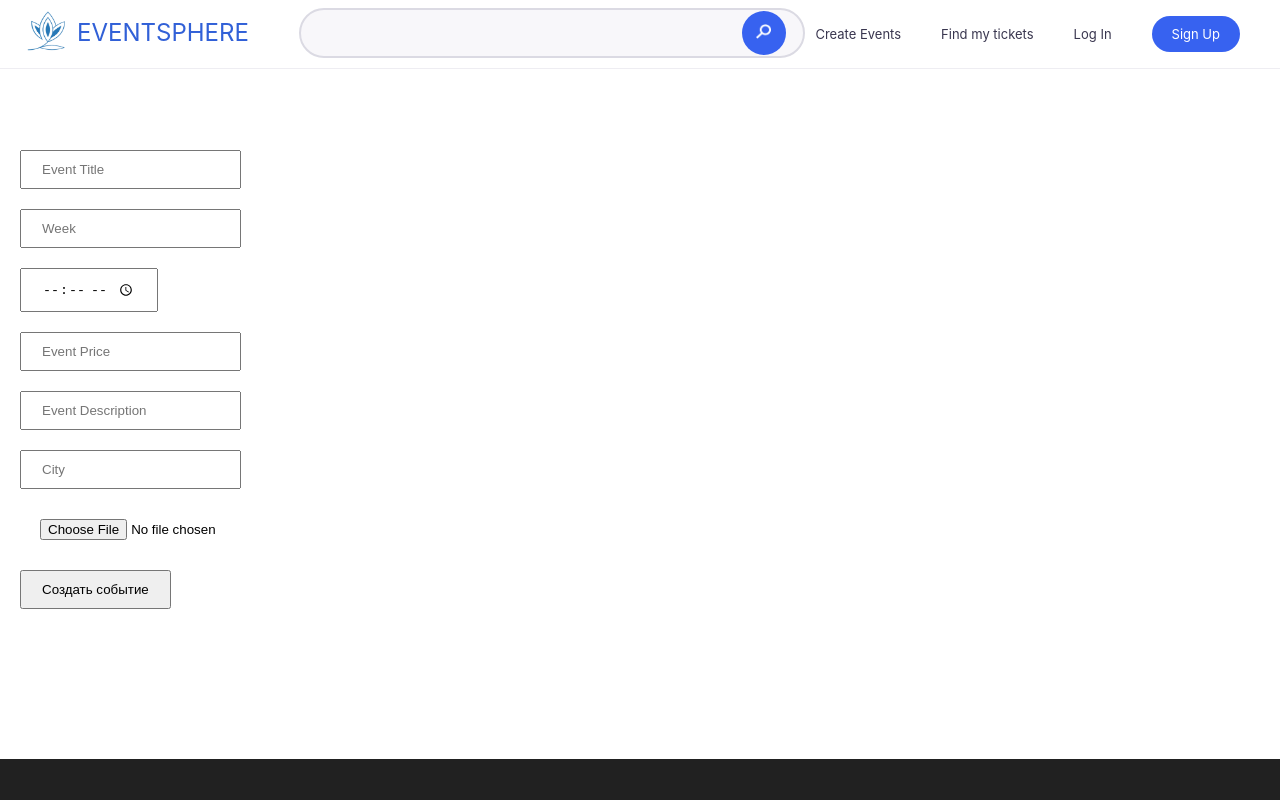
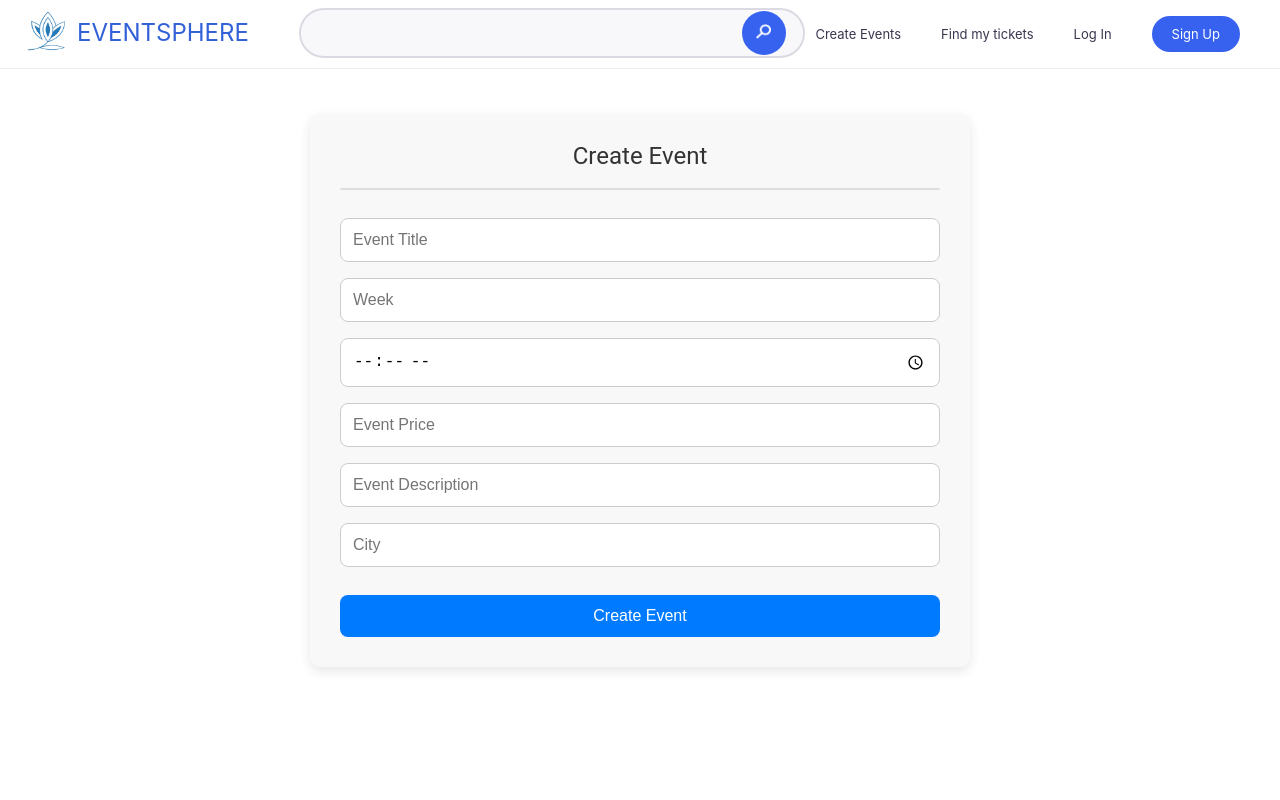
Before and after one commit to AndrLoko/event-sphere, a React (Vite) app: page /create-events in a window 1280 px wide. Shown: the top 800 px of the page. Built offline with nearby package versions, Linux system fonts and the light colour scheme.

Commit message:
Finished Registration and styled Login page

```diff
--- a/src/pages/CreateEvents/CreateEvents.jsx
+++ b/src/pages/CreateEvents/CreateEvents.jsx
@@ -1,7 +1,7 @@
 import React, { useState, useEffect } from 'react';
 import { useNavigate } from 'react-router-dom';
-import Footer from '../../components/Footer/Footer.jsx'
-import './CreateEvents.scss'
+import Footer from '../../components/Footer/Footer.jsx';
+import './CreateEvents.scss';
 
 export default function CreateEvents() {
   const [inputTitle, setInputTitle] = useState("");
@@ -10,14 +10,14 @@ export default function CreateEvents() {
   const [inputDescr, setInputDescr] = useState("");
   const [inputCity, setInputCity] = useState("");
 
-  const [image, setImage] = useState(null)
-  const [tag, setTag] = useState()
+  const [image, setImage] = useState(null);
+  const [tag, setTag] = useState();
   const [events, setEvents] = useState([]);
 
   const [week, setWeek] = useState("");
   const [isOpen, setIsOpen] = useState(false);
 
-  const weeks = ["Monday", "Thuesday", "Wensday", "Thurday", "Friday", "Saturday", "Sunday"];
+  const weeks = ["Monday", "Tuesday", "Wednesday", "Thursday", "Friday", "Saturday", "Sunday"];
 
   const handleSelect = (week) => {
     setWeek(week);
@@ -26,27 +26,25 @@ export default function CreateEvents() {
 
   const navigate = useNavigate();
 
-  useEffect (() => {
-    const savedImage = localStorage.getItem('userImage')
+  useEffect(() => {
+    const savedImage = localStorage.getItem('userImage');
     if (savedImage) {
-      setImage(savedImage)
+      setImage(savedImage);
     }
-  }, [])
-
+  }, []);
 
   const handleImageUpload = (event) => {
-    const file = event.target.files[0]
+    const file = event.target.files[0];
     if (file) {
-      const reader = new FileReader()
+      const reader = new FileReader();
       reader.onloadend = () => {
         const base64Image = reader.result;
-        setImage(base64Image)
-        localStorage.setItem("userImage", base64Image)
+        setImage(base64Image);
+        localStorage.setItem("userImage", base64Image);
       };
-      reader.readAsDataURL(file)
+      reader.readAsDataURL(file);
     }
-  }
-
+  };
 
   useEffect(() => {
     const eventsFromStorage = JSON.parse(localStorage.getItem("events")) || [];
@@ -70,7 +68,6 @@ export default function CreateEvents() {
     setEvents(updatedEvents);
     localStorage.setItem("events", JSON.stringify(updatedEvents));
 
-
     setInputTitle("");
     setInputTime("");
     setInputPrice("");
@@ -80,9 +77,9 @@ export default function CreateEvents() {
   }
 
   return (
-
-
+      <div>
         <div className="input__wrapper">
+          <h2 className="form-heading">Create Event</h2>
 
           <div className="create-wrapper" onClick={() => setIsOpen(!isOpen)}>
             <div className={`create-choice ${isOpen ? "open" : ""}`}>
@@ -97,51 +94,70 @@ export default function CreateEvents() {
               ))}
             </div>
           </div>
+
           <input
             type="text"
+            className="input-field"
             value={inputTitle}
             onChange={(e) => setInputTitle(e.target.value)}
             placeholder="Event Title"
           />
+
           <input
             type="text"
-            className="create__input"
+            className="input-field"
             placeholder="Week"
             value={week}
             onClick={() => setIsOpen(!isOpen)}
           />
+
           <input
             type="time"
+            className="input-field"
             value={inputTime}
             onChange={(e) => setInputTime(e.target.value)}
           />
+
           <input
             type="number"
+            className="input-field"
             value={inputPrice}
             onChange={(e) => setInputPrice(e.target.value)}
             placeholder="Event Price"
           />
+
           <input
             type="text"
+            className="input-field"
             value={inputDescr}
             onChange={(e) => setInputDescr(e.target.value)}
             placeholder="Event Description"
           />
+
           <input
             type="text"
+            className="input-field"
             value={inputCity}
             onChange={(e) => setInputCity(e.target.value)}
             placeholder="City"
           />
+
           <input
             type="file"
-        accept='*image/*'
+            className="input-file"
+            accept="*image/*"
             onChange={handleImageUpload}
           />
-      {image && <img src={image} alt="" className='create__image' />}
-      <button onClick={handleClick}>Создать событие</button>
 
+          {image && <img src={image} alt="Event" className="create__image" />}
+
+          <button onClick={handleClick} className="submit-button">
+            Create Event
+          </button>
+
+        </div>
         <Footer />
       </div>
+
   );
 }
--- a/src/pages/CreateEvents/CreateEvents.scss
+++ b/src/pages/CreateEvents/CreateEvents.scss
@@ -1,60 +1,120 @@
+/* Основной контейнер */
 .input__wrapper {
-    & > input,
-    & > button {
-      display: block;
-      margin-top: 20px;
-      margin-left: 20px;
-      padding: 10px 20px;
-    }
-  }
+  width: 100%;
+  max-width: 600px;
+  margin: 0 auto;
+  padding: 30px;
+  background-color: #f8f8f8;
+  border-radius: 10px;
+  box-shadow: 0 4px 12px rgba(0, 0, 0, 0.1);
+  font-family: 'Roboto', sans-serif;
+}
+
+/* Контейнер для выбора дня недели */
+.create-wrapper {
+  position: relative;
+  margin-bottom: 20px;
+}
+
+.create-choice {
+  display: flex;
+  flex-direction: column;
+  background-color: #ffffff;
+  border-radius: 8px;
+  border: 1px solid #ddd;
+  max-height: 0;
+  overflow: hidden;
+  transition: max-height 0.3s ease-in-out;
+}
+
+
+.create-choice.open {
+  max-height: 200px;
+  padding: 10px;
+}
+
+.create-item {
+  padding: 10px;
+  cursor: pointer;
+  transition: background-color 0.3s ease;
+}
+
+
+.create-item:hover {
+  background-color: #007BFF;
+  color: white;
+}
+
+
+.input-field {
+  width: 100%;
+  padding: 12px;
+  margin: 8px 0;
+  border: 1px solid #ccc;
+  border-radius: 8px;
+  font-size: 16px;
+  box-sizing: border-box;
+  transition: border-color 0.3s ease;
+}
+
+
+.input-field:focus {
+  border-color: #007BFF;
+  outline: none;
+}
+
+
+.submit-button {
+  padding: 12px 20px;
+  background-color: #007BFF;
+  color: white;
+  border: none;
+  border-radius: 8px;
+  font-size: 16px;
+  cursor: pointer;
+  transition: background-color 0.3s ease;
+  width: 100%;
+  margin-top: 20px;
+}
+
+
+.submit-button:hover {
+  background-color: #0056b3;
+}
+
+.submit-button:focus {
+  outline: none;
+}
 
 
 .create__image {
-  width: 500px;
-  height: 300px;
-  padding-left: 20px;
-  object-fit: cover;
+  width: 100%;
+  height: auto;
+  margin-top: 20px;
+  border-radius: 8px;
+  box-shadow: 0 4px 12px rgba(0, 0, 0, 0.1);
 }
 
 
-.create__input {
-
+.footer-link {
+  color: #007BFF;
+  text-decoration: none;
+  font-weight: bold;
 }
 
-.create-wrapper {
-  display: inline-block;
-  cursor: pointer;
+.footer-link:hover {
+  text-decoration: underline;
 }
 
-.create-choice {
-  position: absolute;
-  margin-top: 10px;
-  padding: 10px 0;
-  left: 20px;
-  top: 570px;
-  background: white;
-  border: 1px solid #ccc;
-  border-radius: 5px;
-  width: 150px;
-  display: none;
-  box-shadow: 0px 4px 6px rgba(0, 0, 0, 0.1);
-  z-index: 2;
+/* Заголовок */
+.form-heading {
+  font-size: 24px;
+  margin-bottom: 20px;
+  text-align: center;
+  color: #333;
 }
 
-.create-choice.open {
-  display: block;
+/* Стили для поля загрузки изображения */
+.input-file {
+  display: none;
 }
-
-.create-item {
-  font-family: Roboto;
-  padding: 10px;
-  cursor: pointer;
-  list-style-type: none;
-  color: black;
-  font-size: 15px;
-
-  &:hover {
-    background: #f0f0f0;
-    color: #3762f0;
-  }
-}
--- /dev/null
+++ b/src/pages/LogIn/Login.scss
@@ -0,0 +1,61 @@
+.login__container {
+    max-width: 400px;
+    margin: 0 auto;
+    padding: 20px;
+    background-color: #f7f7f7;
+    border-radius: 8px;
+    box-shadow: 0 4px 8px rgba(0, 0, 0, 0.1);
+  }
+
+  .login__heading {
+    display: flex;
+    font-family: Roboto;
+    font-weight: 400;
+    text-align: center;
+    color: #007bff;
+    font-size: 2rem;
+    margin-bottom: 20px;
+  }
+
+  .login__form {
+    display: flex;
+    flex-direction: column;
+  }
+
+  .form__group {
+    margin-bottom: 15px;
+  }
+
+  .form__input {
+    width: 100%;
+    padding: 10px;
+    font-size: 1rem;
+    border: 1px solid #ccc;
+    border-radius: 4px;
+    box-sizing: border-box;
+  }
+
+  .form__input:focus {
+    outline: none;
+    border-color: #007bff;
+  }
+
+  .submit__btn {
+    background-color: #007bff;
+    color: white;
+    padding: 12px;
+    font-size: 1rem;
+    border: none;
+    border-radius: 4px;
+    cursor: pointer;
+  }
+
+  .submit__btn:hover {
+    background-color: #0056b3;
+  }
+
+  .message {
+    text-align: center;
+    color: rgb(214, 0, 0);
+    margin-top: 10px;
+  }
--- a/src/pages/SignUp/SignUp.css
+++ b/src/pages/SignUp/SignUp.scss
@@ -1,4 +1,4 @@
-.signup-container {
+.signup__container {
   max-width: 400px;
   margin: 0 auto;
   padding: 20px;
@@ -7,7 +7,7 @@
   box-shadow: 0 4px 8px rgba(0, 0, 0, 0.1);
 }
 
-.signup-heading {
+.signup__heading {
   font-family: Roboto;
   font-weight: 400;
   text-align: center;
@@ -16,16 +16,16 @@
   margin-bottom: 20px;
 }
 
-.signup-form {
+.signup__form {
   display: flex;
   flex-direction: column;
 }
 
-.form-group {
+.form__group {
   margin-bottom: 15px;
 }
 
-.form-input {
+.form__input {
   width: 100%;
   padding: 10px;
   font-size: 1rem;
@@ -34,12 +34,12 @@
   box-sizing: border-box;
 }
 
-.form-input:focus {
+.form__input:focus {
   outline: none;
   border-color: #007bff;
 }
 
-.submit-btn {
+.submit__btn {
   background-color: #007bff;
   color: white;
   padding: 12px;
@@ -49,7 +49,7 @@
   cursor: pointer;
 }
 
-.submit-btn:hover {
+.submit__btn:hover {
   background-color: #0056b3;
 }
 
```
Also changed, not shown: src/pages/LogIn/LogIn.jsx (+31 -28 lines), src/pages/SignUp/SignUp.jsx (+19 -20 lines). Lines whose indentation alone changed are shown as unchanged.
